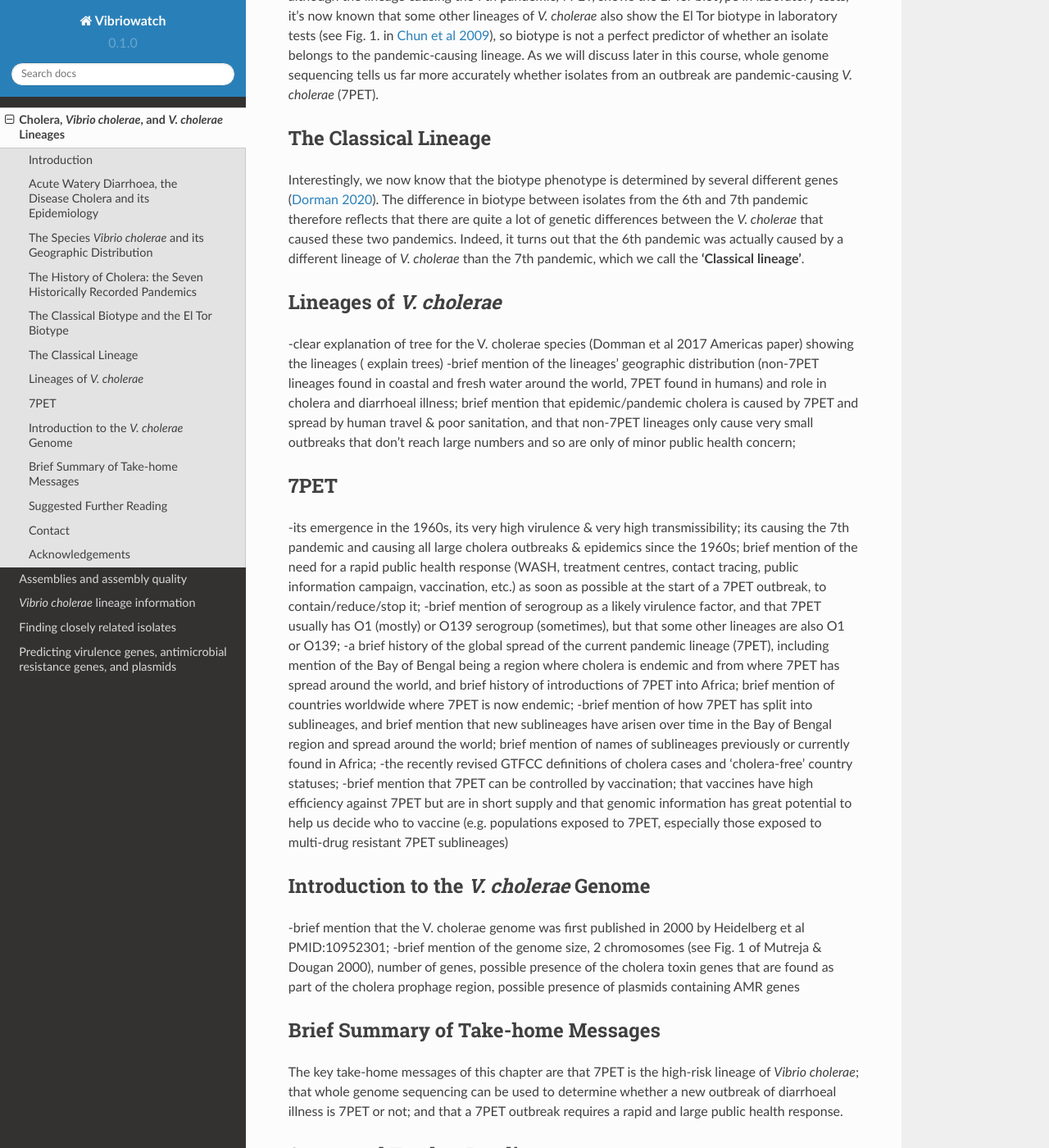
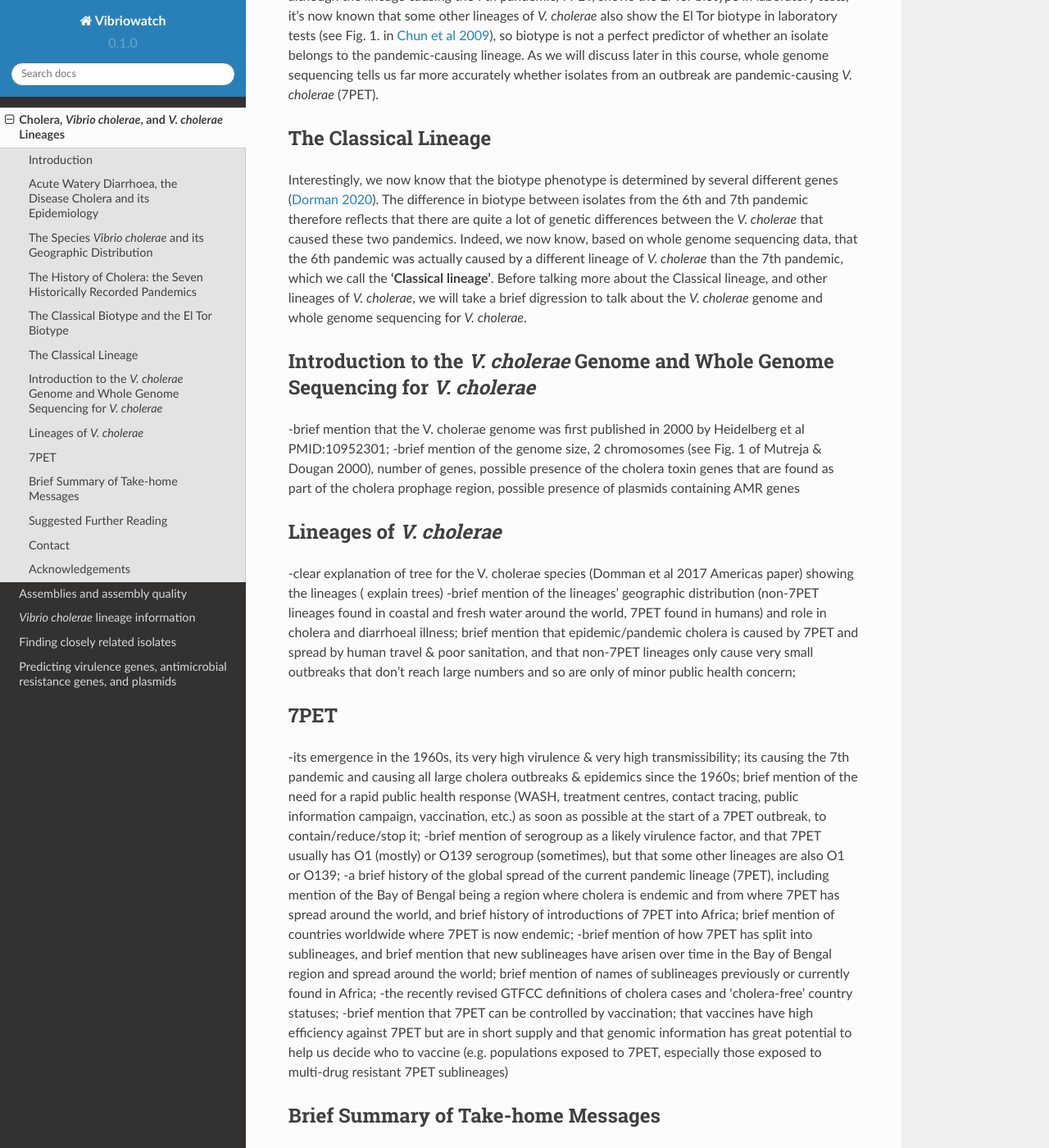
Before and after one commit to avrilcoghlan/cholerabook, a Sphinx documentation site: the page built from docs/source/vibriogenomes.rst, in a window 1280 px wide and 1400 px high, scrolled down 3582 px. Shown: the whole window at 82% size. Built offline with Sphinx 7.4.7 and the Read the Docs theme 2.0.0, drawn with Linux system fonts in a browser that asks for light colours.

Commit message:
Update vibriogenomes.rst

```diff
--- a/docs/source/vibriogenomes.rst
+++ b/docs/source/vibriogenomes.rst
@@ -99,12 +99,19 @@ The Classical Lineage
 Interestingly, we now know that the biotype phenotype is determined by several
 different genes (`Dorman 2020`_). The difference in biotype between isolates from the 6th and 7th pandemic therefore
 reflects that there are quite a lot of genetic differences between the *V. cholerae* that caused these two pandemics.
-Indeed, it turns out that the 6th pandemic was actually caused by a different lineage of *V. cholerae* than the 7th pandemic,
-which we call the **'Classical lineage'**.
+Indeed, we now know, based on whole genome sequencing data, that the 6th pandemic was actually caused by a different lineage of *V. cholerae* than the 7th pandemic,
+which we call the **'Classical lineage'**. Before talking more about the Classical lineage, and other lineages of *V. cholerae*, we will take a brief
+digression to talk about the *V. cholerae* genome and whole genome sequencing for *V. cholerae*.
 
 .. _Dorman 2020: https://www.sanger.ac.uk/theses/md25-thesis.pdf
 
 .. _CDC 1994: https://stacks.cdc.gov/view/cdc/52473
+
+Introduction to the *V. cholerae* Genome and Whole Genome Sequencing for *V. cholerae*
+--------------------------------------------------------------------------------------
+
+-brief mention that the V. cholerae genome was first published in 2000 by Heidelberg et al PMID:10952301;
+-brief mention of the genome size, 2 chromosomes (see Fig. 1 of Mutreja & Dougan 2000), number of genes, possible presence of the cholera toxin genes that are found as part of the cholera prophage region, possible presence of plasmids containing AMR genes
 
 Lineages of *V. cholerae*
 -------------------------
@@ -121,12 +128,6 @@ Lineages of *V. cholerae*
 -brief mention of how 7PET has split into sublineages, and brief mention that new sublineages have arisen over time in the Bay of Bengal region and spread around the world; brief mention of names of sublineages previously or currently found in Africa;
 -the recently revised GTFCC definitions of cholera cases and ‘cholera-free’ country statuses;
 -brief mention that 7PET can be controlled by vaccination; that vaccines have high efficiency against 7PET but are in short supply and that genomic information has great potential to help us decide who to vaccine (e.g. populations exposed to 7PET, especially those exposed to multi-drug resistant 7PET sublineages)
-
-Introduction to the *V. cholerae* Genome
-----------------------------------------
-
--brief mention that the V. cholerae genome was first published in 2000 by Heidelberg et al PMID:10952301;
--brief mention of the genome size, 2 chromosomes (see Fig. 1 of Mutreja & Dougan 2000), number of genes, possible presence of the cholera toxin genes that are found as part of the cholera prophage region, possible presence of plasmids containing AMR genes
 
 Brief Summary of Take-home Messages
 -----------------------------------
```
